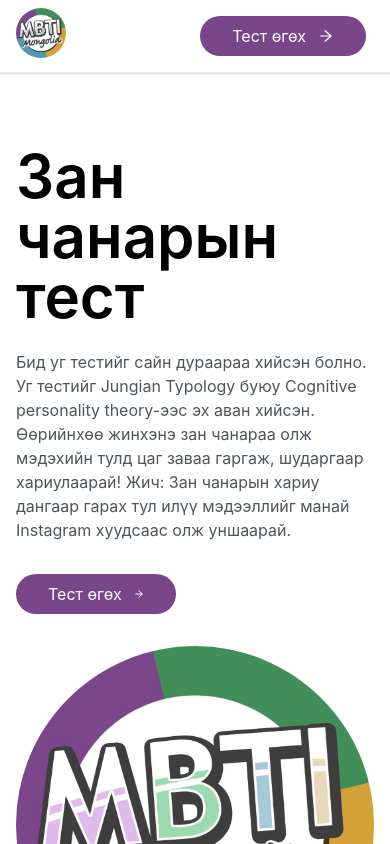
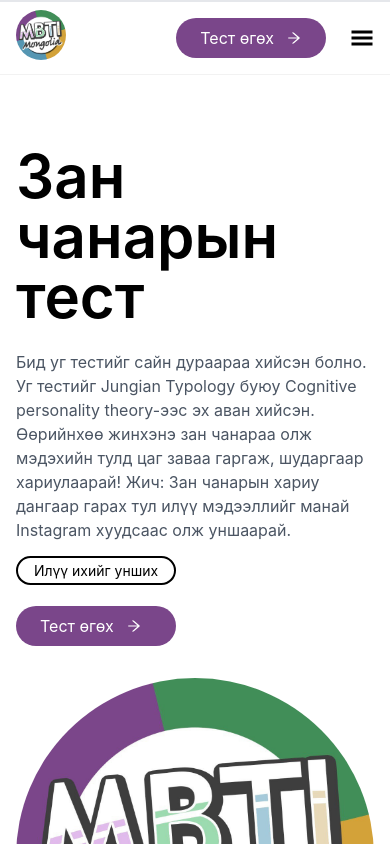
Before and after one commit to bilguudeiblgd/mbti_test, a Next.js app: page / in a window 390 px wide. Shown: the top 844 px of the page. Built offline with nearby package versions, Linux system fonts and the light colour scheme.

Commit message:
mobile responsive navbar

```diff
--- a/components/Navbar.js
+++ b/components/Navbar.js
@@ -1,20 +1,35 @@
-import Head from 'next/head'
-import Image from 'next/image'
-
-import Link from 'next/link';
-import Logo from '../public/logo.jpg';
-import { FaDiscord } from 'react-icons/fa';
-import TestButton from './TestButton.js';
-import styles from '../styles/navbar.module.css';
+import Head from "next/head";
+import Image from "next/image";
+import { useState } from "react";
+import Link from "next/link";
+import Logo from "../public/logo.jpg";
+import { FaDiscord } from "react-icons/fa";
+import { GiHamburgerMenu } from "react-icons/gi";
+import TestButton from "./TestButton.js";
+import styles from "../styles/navbar.module.css";
 export default function Navbar() {
+  const [mobNavbar, setMobNavbar] = useState(false);
   return (
     <div className={styles.navbar_shadow}>
-            <nav className={"container mx-auto lg:px-16 md:px-12 sm:px-4 px-4 py-2"}>
+      {/* Desktop */}
+      <nav
+        className={
+          "container hidden sm:block mx-auto lg:px-16 md:px-12 sm:px-4 px-4 py-2"
+        }
+      >
         <ul className={"flex flex-row justify-between"}>
           <div className={"flex flex-row items-center"}>
             <li className={"pr-6 flex shrink-0"}>
               <Link href="/">
-                                <a><Image className={"rounded-full "} src={Logo} alt="MBTI Mongolia Logo" width={"50px"} height={"50px"} /></a>
+                <a>
+                  <Image
+                    className={"rounded-full "}
+                    src={Logo}
+                    alt="MBTI Mongolia Logo"
+                    width={"50px"}
+                    height={"50px"}
+                  />
+                </a>
               </Link>
             </li>
             <li className={"ml-4 hidden md:block"}>
@@ -27,25 +42,107 @@
                 <a className={"text-gray-600 hover:text-black"}>FAQ</a>
               </Link>
             </li>
-
           </div>
           <div className={"flex flex-row items-center"}>
             <li className={"mr-2 md:mr-6"}>
               <Link href="/test">
-                                <a>  <TestButton /></a>
+                <a>
+                  {" "}
+                  <TestButton />
+                </a>
               </Link>
             </li>
             <li className={"hidden md:block"}>
-                            <a target="_blank" rel="noopener noreferrer" href="https://discord.gg/a3tUXncYBG" className={"cursor-pointer "}>
-                                <FaDiscord className={""} style={{color: "rgb(210,162,55)"}} size={"3rem"} />
+              <a
+                target="_blank"
+                rel="noopener noreferrer"
+                href="https://discord.gg/a3tUXncYBG"
+                className={"cursor-pointer "}
+              >
+                <FaDiscord
+                  className={""}
+                  style={{ color: "rgb(210,162,55)" }}
+                  size={"3rem"}
+                />
               </a>
             </li>
           </div>
         </ul>
-
       </nav>
       <div className={"border-b-2"}></div>
+      {/* Mobile */}
+      <nav
+        className={
+          "container block sm:hidden mx-auto lg:px-16 md:px-12 sm:px-4 px-4 py-2"
+        }
+      >
+        <ul className={"flex flex-row justify-between"}>
+          <div className={"flex flex-row items-center"}>
+            <li className={"pr-6 flex shrink-0"}>
+              <Link href="/">
+                <a>
+                  <Image
+                    className={"rounded-full "}
+                    src={Logo}
+                    alt="MBTI Mongolia Logo"
+                    width={"50px"}
+                    height={"50px"}
+                  />
+                </a>
+              </Link>
+            </li>
+            <li className={"ml-4 hidden md:block"}>
+              <Link href="/mbti">
+                <a className={"text-gray-600 hover:text-black"}>MBTI</a>
+              </Link>
+            </li>
+            <li className={"ml-8 hidden md:block"}>
+              <Link href="/faq">
+                <a className={"text-gray-600 hover:text-black"}>FAQ</a>
+              </Link>
+            </li>
           </div>
+          <div className={"flex flex-row items-center"}>
+            <li className={"mr-2 md:mr-6"}>
+              <Link href="/test">
+                <a>
+                  {" "}
+                  <TestButton />
+                </a>
+              </Link>
+            </li>
+            <li className={"ml-4"}>
+              <a
+                onClick={() => {
+                  !mobNavbar ? setMobNavbar(true) : setMobNavbar(false);
+                }}
+              >
+                <GiHamburgerMenu size={"24px"} />
+              </a>
+            </li>
+          </div>
+        </ul>
+      </nav>
+      {mobNavbar && (
+        <div className={"w-full"}>
+          <div className={""}>
+            <Link href="/mbti" className="flex flex-row justify-end">
+              <a className={"text-blue-500 w-full text-right hover:text-black"}>
+                <p className={"py-2 pr-4"}>MBTI-ийн тухай</p>
+              </a>
+            </Link>
+          </div>
+          <div className={"border-b-2"}></div>
 
-    )
+          <div>
+            <Link href="/faq">
+              <a className={"text-blue-500 text-right w-full hover:text-black"}>
+              <p className={"py-2 pr-4"}>Түгээмэл асуултууд</p>
+              </a>
+            </Link>
+          </div>
+        </div>
+      )}
+    </div>
+  );
 }
--- a/components/TestButton.js
+++ b/components/TestButton.js
@@ -3,7 +3,7 @@
 
 const TestButton = () => {
     return <div className={"py-2"}>
-        <button className={"py-2 px-8 flex flex-row items-center"} style={{ backgroundColor: "rgb(122,70,138)", color: "white", borderRadius: "25px", width: "100%" }}>
+        <button className={"py-2 px-6 md:px-8 flex flex-row items-center"} style={{ backgroundColor: "rgb(122,70,138)", color: "white", borderRadius: "25px", width: "100%" }}>
             <h3 className={"whitespace-nowrap mr-3"}>Тест өгөх</h3>
             <AiOutlineArrowRight size={"16px"} />
         </button>
--- a/pages/index.js
+++ b/pages/index.js
@@ -67,7 +67,15 @@
                   гарах тул илүү мэдээллийг манай Instagram хуудсаас олж
                   уншаарай.
                 </h4>
-                <div className={"w-40 mt-6"}>
+                <div className={"mt-4"}>
+                  <Link href="/mbti">
+                    <a className={"px-4 py-1 text-black text-sm border-black border-2 rounded-full"}>
+                      Илүү ихийг унших
+                    </a>
+                  </Link>
+                </div>
+
+                <div className={"w-40 mt-4"}>
                   <Link href="/test">
                     <a>
                       {" "}
@@ -93,7 +101,7 @@
             <h1 className={"text-center font-medium mb-3"}>Хариуны Код:</h1>
             <div
               className={
-                "w-96 flex flex-row justify-between items-center border-2 rounded-2xl"
+                " w-60 md:w-96 flex flex-row justify-between items-center border-2 rounded-2xl"
               }
             >
               <input
```
Lines whose indentation alone changed are shown as unchanged.
